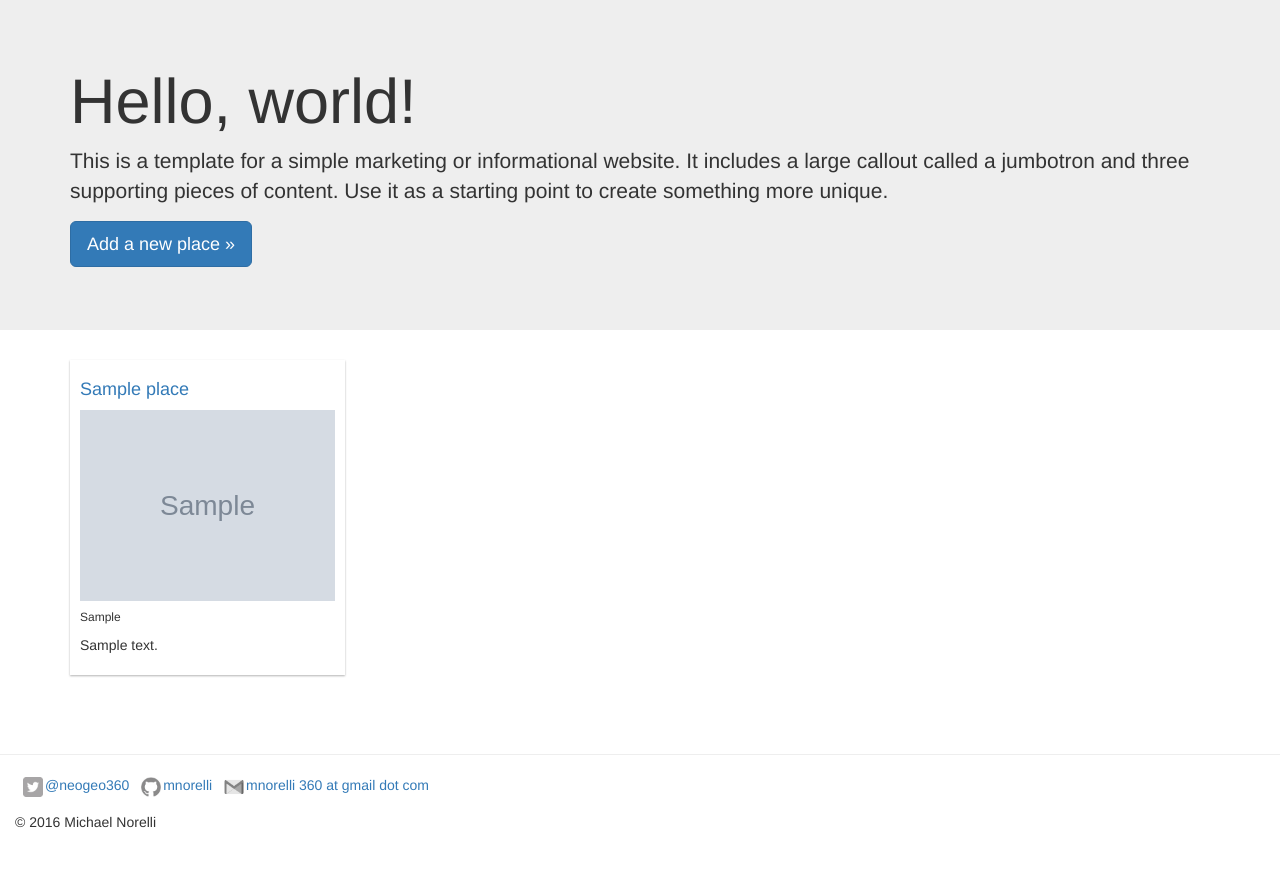
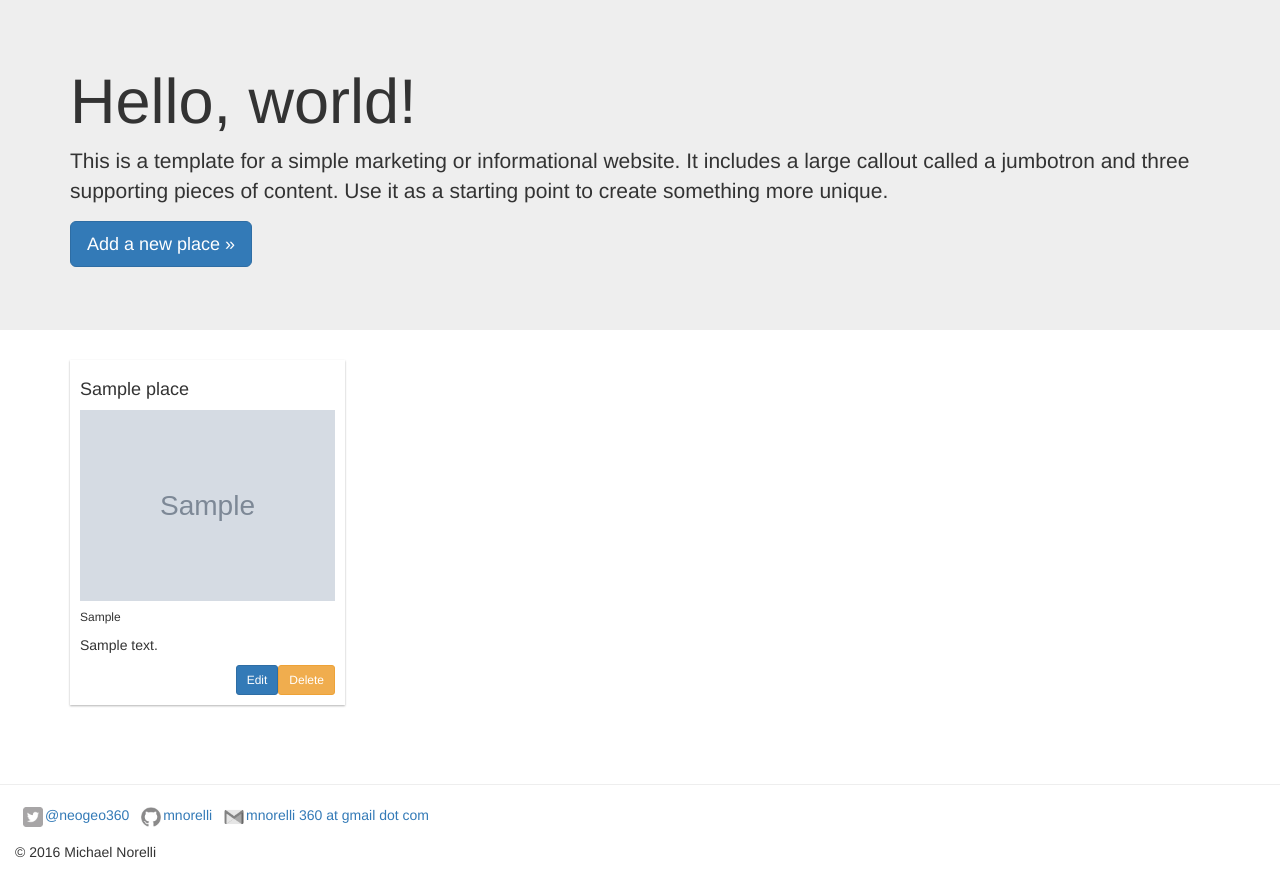
Before and after one commit to mnorelli/project-2, a Sinatra app: page /places/1 in a window 1280 px wide. Shown: the part 51-943 px from the top of the page. Before the commit the page ends 879 px from the top, so only its background shows below. Run offline with Sinatra, Linux system fonts and the light colour scheme; tables that the repository leaves empty hold one stand-in row (values such as "Sample post"); grey boxes marked "Sample" are stand-in pictures; some libraries are stand-ins or nearby versions.

Commit message:
adds buttons and working code for edit, put, and delete routes (using post)

```diff
--- a/app.rb
+++ b/app.rb
@@ -47,18 +47,18 @@ class Places < Sinatra::Base
     erb(:"places/edit")
   end
 
-  # update
-  put '/places/:id' do
+  # update/put
+  post '/places/:id' do
     @place = Place.find(params[:id])
     if @place.update_attributes(params[:place])
-      redirect("/places/#{place.id}")
+      redirect("/places/#{@place.id}")
     else
       erb(:"places/edit")
     end
   end
 
   # delete
-  delete '/places/:id/delete' do
+  post '/places/:id/delete' do
     @place = Place.find(params[:id])
     if @place.destroy
       redirect('/places')
--- a/views/places/index.erb
+++ b/views/places/index.erb
@@ -1,7 +1,7 @@
 <section id="pinBoot">
 <% @places.each do |place| %>
   <article class="white-panel">
-    <h4><a href="#"><%= place.title %></a></h4>
+    <h4><a href='/places/<%= place.id %>'><%= place.title %></a></h4>
     <img src="<%= place.photo_url %>" alt="<%= place.title %>">
     <h6><%= place.location %></h6>
     <p><%= place.description %></p>
--- a/views/places/show.erb
+++ b/views/places/show.erb
@@ -1,8 +1,16 @@
 <section id="pinBoot">
   <article class="white-panel">
-    <h4><a href="#"><%= @place.title %></a></h4>
+    <h4><%= @place.title %></h4>
     <img src="<%= @place.photo_url %>" alt="<%= @place.title %>">
     <h6><%= @place.location %></h6>
     <p><%= @place.description %></p>
+    <div>
+      <form action="/places/<%= @place.id %>/delete" method="post">
+        <button type="submit" class="btn btn-sm btn-warning btn-secondary pull-right" style="float:right">Delete</button>
+      </form>
+      <form action="/places/<%= @place.id %>/edit" method="GET">
+        <button type="submit" class="btn btn-sm btn-primary btn-secondary pull-right">Edit</button>
+      </form>
+    </div>
   </article>
 </section>
```
